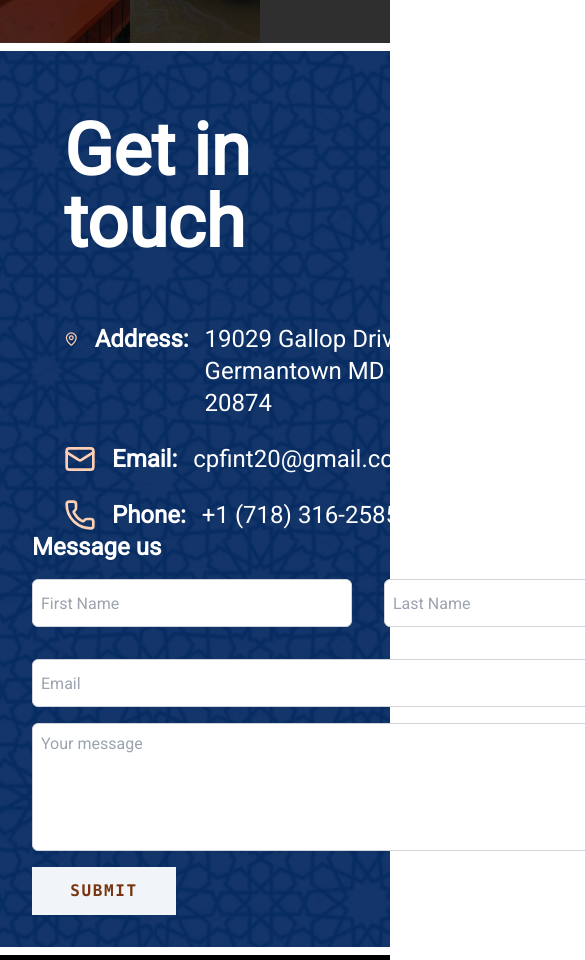
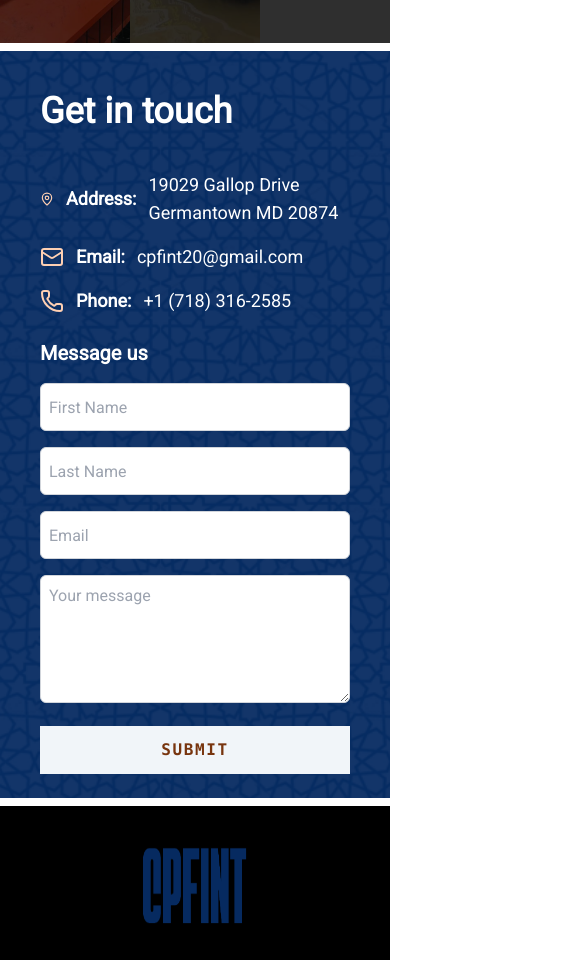
Before and after one commit to MHHJisan/cpfint_new, a Next.js app: page /contact in a window 390 px wide. Shown: the part 492-1452 px from the top of the page, 585 px wide, since content can reach past the window. Built offline with nearby package versions, Linux system fonts and the light colour scheme; grey boxes are pictures that could not be loaded.

Commit message:
made the whole website responsive

```diff
--- a/app/contact/_components/ContactSection.tsx
+++ b/app/contact/_components/ContactSection.tsx
@@ -20,34 +20,23 @@ const ContactSection = () => {
   const handleChange = (
     e: ChangeEvent<HTMLInputElement | HTMLTextAreaElement>
   ) => {
-    const { name, value } = e.target as HTMLInputElement | HTMLTextAreaElement;
+    const { name, value } = e.target;
     setFormData((prev) => ({
       ...prev,
       [name]: value,
     }));
   };
 
-  const handleSubmit = async (e: React.FormEvent<HTMLFormElement>) => {
+  const handleSubmit = async (e: FormEvent<HTMLFormElement>) => {
     e.preventDefault();
-
-    // Add formType to the data
-    const formDataWithType = {
-      ...formData,
-      formType: "contact", // Or dynamically assign this based on your form
-    };
-
+    const formDataWithType = { ...formData, formType: "contact" };
     try {
       const response = await fetch("/api/contact", {
         method: "POST",
         headers: { "Content-Type": "application/json" },
         body: JSON.stringify(formDataWithType),
       });
-
-      // Make sure the response is valid and parse it
       const data = await response.json();
-
-      console.log("Response data:", data);
-
       if (response.ok) {
         alert("Form submitted successfully!");
         setFormData({ name: "", lastName: "", email: "", message: "" });
@@ -59,84 +48,72 @@ const ContactSection = () => {
       alert("Something went wrong, please try again later.");
     }
   };
+
   return (
-    <section className="flex flex-wrap justify-between p-8 bg-[url('/img/blue-bg-pattern.png')] bg-cover bg-center text-white mb-2">
-      {/* Contact Information */}
-      <div className="flex-1 px-8 space-y-16 mt-8">
-        <h2 className="text-7xl font-extrabold mb-4  font-poppins">
+    <section className="flex flex-col lg:flex-row justify-between p-6 lg:p-8 bg-[url('/img/blue-bg-pattern.png')] bg-cover bg-center text-white mb-2">
+      <div className="w-full lg:w-1/2 px-4 lg:px-8 space-y-10 lg:space-y-16 mt-4 lg:mt-8">
+        <h2 className="text-4xl lg:text-7xl font-extrabold font-poppins">
           Get in touch
         </h2>
-        <ul className="text-2xl space-y-6">
-          <li className="flex gap-4">
-            <MapPin className="w-8 h-8 text-[#FFD0B3]" />
+        <ul className="text-lg lg:text-2xl space-y-4 lg:space-y-6">
+          <li className="flex items-center gap-3 lg:gap-4">
+            <MapPin className="w-6 h-6 lg:w-8 lg:h-8 text-[#FFD0B3]" />
             <strong>Address:</strong> 19029 Gallop Drive Germantown MD 20874
           </li>
-          <li className="flex gap-4">
-            <Mail className="w-8 h-8 text-[#FFD0B3]" />
+          <li className="flex items-center gap-3 lg:gap-4">
+            <Mail className="w-6 h-6 lg:w-8 lg:h-8 text-[#FFD0B3]" />
             <strong>Email:</strong> cpfint20@gmail.com
           </li>
-          <li className="flex gap-4">
-            <Phone className="w-8 h-8 text-[#FFD0B3]" />
+          <li className="flex items-center gap-3 lg:gap-4">
+            <Phone className="w-6 h-6 lg:w-8 lg:h-8 text-[#FFD0B3]" />
             <strong>Phone:</strong> +1 (718) 316-2585
           </li>
         </ul>
       </div>
 
-      {/* Contact Form */}
-      <div className="flex-1">
-        <h2 className="text-2xl font-bold mb-4">Message us</h2>
+      <div className="w-full lg:w-1/2 px-4 lg:px-0 mt-6 lg:mt-0">
+        <h2 className="text-xl lg:text-2xl font-bold mb-4">Message us</h2>
         <form onSubmit={handleSubmit} className="space-y-4">
-          <div className="flex gap-8 ">
+          <div className="flex flex-col lg:flex-row gap-4">
             <input
               type="text"
-              id="firstName"
               name="name"
               placeholder="First Name"
               value={formData.name}
               onChange={handleChange}
-              className="h-12 w-80 p-2 text-black border border-gray-300 rounded-md focus:outline-none focus:ring-2 focus:ring-blue-500"
+              className="h-12 w-full lg:w-1/2 p-2 text-black border border-gray-300 rounded-md focus:outline-none focus:ring-2 focus:ring-blue-500"
             />
             <input
               type="text"
-              id="lastName"
               name="lastName"
               placeholder="Last Name"
               value={formData.lastName}
               onChange={handleChange}
-              className="h-12 w-80 p-2 text-black border border-gray-300 rounded-md focus:outline-none focus:ring-2 focus:ring-blue-500"
+              className="h-12 w-full lg:w-1/2 p-2 text-black border border-gray-300 rounded-md focus:outline-none focus:ring-2 focus:ring-blue-500"
             />
           </div>
-          <div className="flex flex-col"></div>
-          <div className="flex flex-col">
           <input
             type="email"
-              id="email"
             name="email"
             placeholder="Email"
             value={formData.email}
             onChange={handleChange}
-              className="h-12 w-[672px] p-2 border text-black border-gray-300 rounded-md focus:outline-none focus:ring-2 focus:ring-blue-500"
+            className="h-12 w-full p-2 border text-black border-gray-300 rounded-md focus:outline-none focus:ring-2 focus:ring-blue-500"
           />
-          </div>
-          <div className="flex flex-col">
           <textarea
-              id="message"
             name="message"
             placeholder="Your message"
             value={formData.message}
             onChange={handleChange}
             required
-              className="w-[672px] p-2 border text-black border-gray-300 rounded-md focus:outline-none focus:ring-2 focus:ring-blue-500 h-32"
+            className="w-full p-2 border text-black border-gray-300 rounded-md focus:outline-none focus:ring-2 focus:ring-blue-500 h-32"
           />
-          </div>
-          <div className="flex flex-col">
           <button
             type="submit"
-              className="w-36 h-12 py-2 px-4 bg-slate-100 text-amber-900 font-mono font-bold tracking-widest  hover:bg-blue-600 transition"
+            className="w-full lg:w-36 h-12 py-2 px-4 bg-slate-100 text-amber-900 font-mono font-bold tracking-widest hover:bg-blue-600 transition"
           >
             SUBMIT
           </button>
-          </div>
         </form>
       </div>
     </section>
```
Also changed, not shown: app/donation/_components/DonationPage.tsx (+42 -70 lines). Lines whose indentation alone changed are shown as unchanged.
